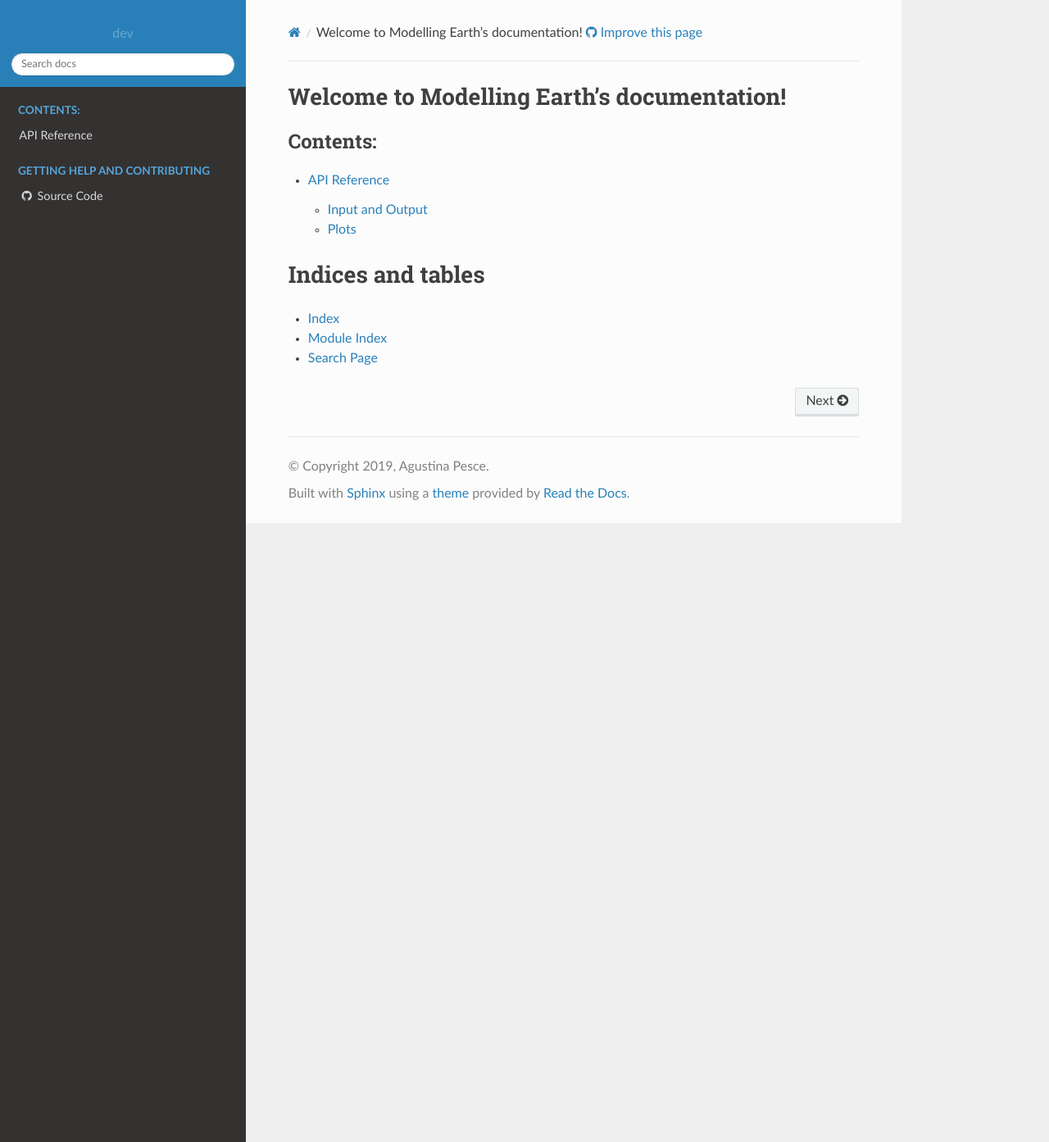
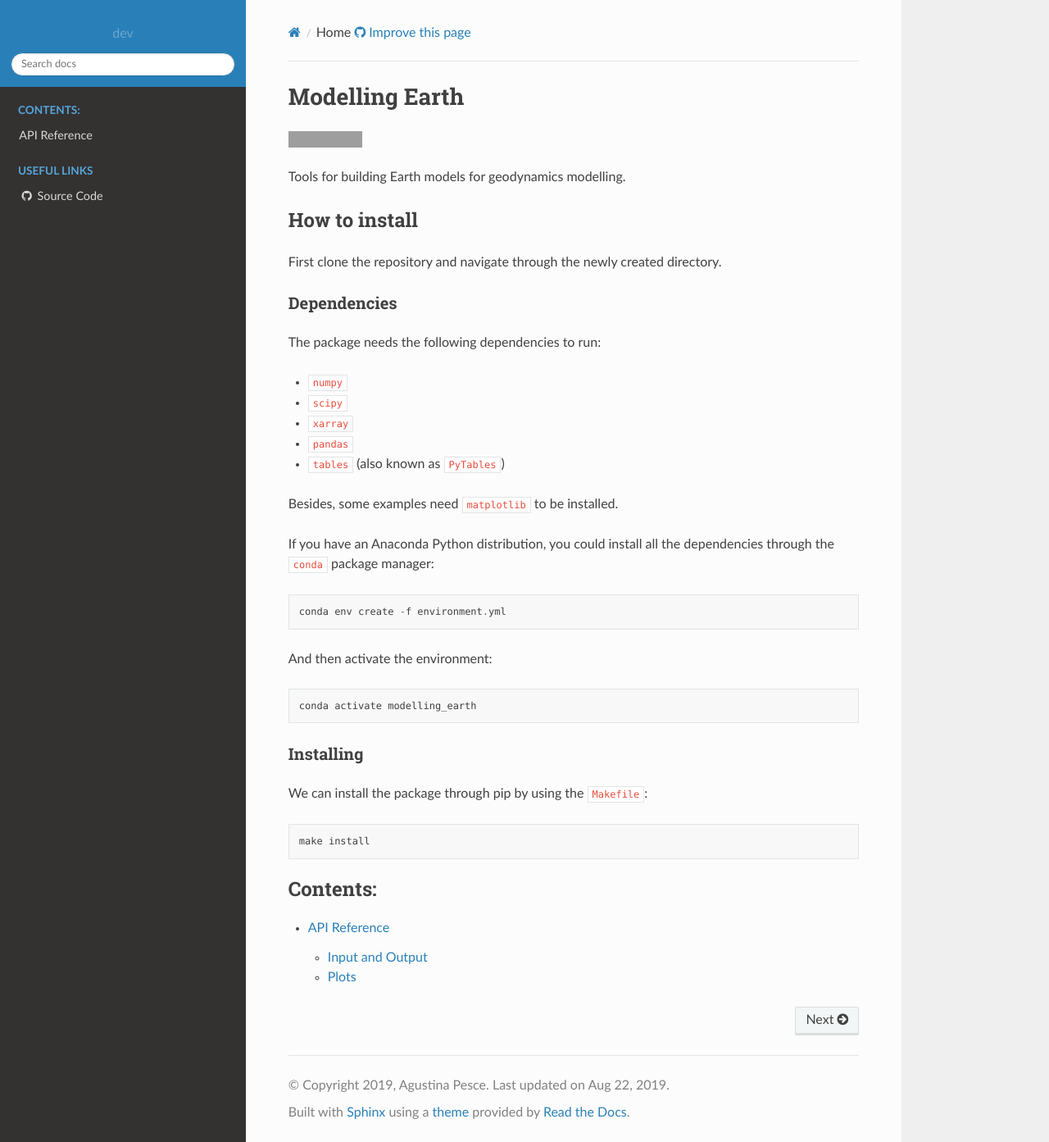
Before and after one commit to aguspesce/modelling_earth, a Sphinx documentation site: the page built from doc/index.rst, in a window 1280 px wide and 1393 px high. Shown: the whole window at 82% size. Built offline with Sphinx 7.4.7 and the Read the Docs theme 2.0.0, drawn with Linux system fonts in a browser that asks for light colours; part of the change alters nothing that is shown; grey boxes are pictures that could not be loaded.

Commit message:
Continue improving the documentation

```diff
--- a/doc/conf.py
+++ b/doc/conf.py
@@ -8,6 +8,7 @@
 
 import os
 import sys
+import datetime
 
 # Sphinx needs to be able to import the package to use autodoc and get the
 # version number
@@ -63,133 +64,35 @@ autosummary_generate = False
 # Add any paths that contain templates here, relative to this directory.
 templates_path = ['_templates']
 
-# The suffix(es) of source filenames.
-# You can specify multiple suffix as a list of string:
-#
-# source_suffix = ['.rst', '.md']
+
+# Sphinx project configuration
+templates_path = ['_templates']
+exclude_patterns = ['_build', 'Thumbs.db', '.DS_Store', '**.ipynb_checkpoints']
 source_suffix = '.rst'
-
-# The master toctree document.
+# The encoding of source files.
+source_encoding = 'utf-8-sig'
 master_doc = 'index'
 
-# The language for content autogenerated by Sphinx. Refer to documentation
-# for a list of supported languages.
-#
-# This is also used if you do content translation via gettext catalogs.
-# Usually you set "language" from the command line for these cases.
-language = None
-
-# List of patterns, relative to source directory, that match files and
-# directories to ignore when looking for source files.
-# This pattern also affects html_static_path and html_extra_path.
-exclude_patterns = ['_build', 'Thumbs.db', '.DS_Store']
-
-# The name of the Pygments (syntax highlighting) style to use.
-pygments_style = None
+# General information about the project
+year = datetime.date.today().year
+project = "Modelling Earth"
+if len(full_version.split('+')) > 1 or full_version == 'unknown':
+    version = 'dev'
+else:
+    version = full_version
 
 
-# -- Options for HTML output -------------------------------------------------
-
-# The theme to use for HTML and HTML Help pages.  See the documentation for
-# a list of builtin themes.
-#
-html_theme = 'alabaster'
-
-# Theme options are theme-specific and customize the look and feel of a theme
-# further.  For a list of options available for each theme, see the
-# documentation.
-#
-# html_theme_options = {}
-
-# Add any paths that contain custom static files (such as style sheets) here,
-# relative to this directory. They are copied after the builtin static files,
-# so a file named "default.css" will overwrite the builtin "default.css".
+# Html configuration
+html_last_updated_fmt = '%b %d, %Y'
+html_title = project
+html_short_title = project
 html_static_path = ['_static']
-
-# Custom sidebar templates, must be a dictionary that maps document names
-# to template names.
-#
-# The default sidebars (for documents that don't match any pattern) are
-# defined by theme itself.  Builtin themes are using these templates by
-# default: ``['localtoc.html', 'relations.html', 'sourcelink.html',
-# 'searchbox.html']``.
-#
-# html_sidebars = {}
-
-
-# -- Options for HTMLHelp output ---------------------------------------------
-
-# Output file base name for HTML help builder.
-htmlhelp_basename = 'ModellingEarthdoc'
-
-
-# -- Options for LaTeX output ------------------------------------------------
-
-latex_elements = {
-    # The paper size ('letterpaper' or 'a4paper').
-    #
-    # 'papersize': 'letterpaper',
-
-    # The font size ('10pt', '11pt' or '12pt').
-    #
-    # 'pointsize': '10pt',
-
-    # Additional stuff for the LaTeX preamble.
-    #
-    # 'preamble': '',
-
-    # Latex figure (float) alignment
-    #
-    # 'figure_align': 'htbp',
-}
-
-# Grouping the document tree into LaTeX files. List of tuples
-# (source start file, target name, title,
-#  author, documentclass [howto, manual, or own class]).
-latex_documents = [
-    (master_doc, 'ModellingEarth.tex', 'Modelling Earth Documentation',
-     'Agustina Pesce', 'manual'),
-]
-
-
-# -- Options for manual page output ------------------------------------------
-
-# One entry per manual page. List of tuples
-# (source start file, name, description, authors, manual section).
-man_pages = [
-    (master_doc, 'modellingearth', 'Modelling Earth Documentation',
-     [author], 1)
-]
-
-
-# -- Options for Texinfo output ----------------------------------------------
-
-# Grouping the document tree into Texinfo files. List of tuples
-# (source start file, target name, title, author,
-#  dir menu entry, description, category)
-texinfo_documents = [
-    (master_doc, 'ModellingEarth', 'Modelling Earth Documentation',
-     author, 'ModellingEarth', 'One line description of project.',
-     'Miscellaneous'),
-]
-
-
-# -- Options for Epub output -------------------------------------------------
-
-# Bibliographic Dublin Core info.
-epub_title = project
-
-# The unique identifier of the text. This can be a ISBN number
-# or the project homepage.
-#
-# epub_identifier = ''
-
-# A unique identification for the text.
-#
-# epub_uid = ''
-
-# A list of files that should not be packed into the epub file.
-epub_exclude_files = ['search.html']
+html_extra_path = []
+pygments_style = 'default'
+add_function_parentheses = False
+html_show_sourcelink = False
+html_show_sphinx = True
+html_show_copyright = True
 
 
 # Theme config
@@ -199,9 +102,9 @@ html_theme_options = {
     'display_version': True,
 }
 html_context = {
-    'menu_links_name': 'Getting help and contributing',
+    'menu_links_name': 'Useful links',
     'menu_links': [
-        ('<i class="fa fa-github fa-fw"></i> Source Code', 'https://github.com/aguspesce/modellin_earth'),
+        ('<i class="fa fa-github fa-fw"></i> Source Code', 'https://github.com/aguspesce/modelling_earth'),
     ],
     # Custom variables to enable "Improve this page"" and "Download notebook"
     # links
--- a/doc/index.rst
+++ b/doc/index.rst
@@ -1,21 +1,9 @@
-.. Modelling Earth documentation master file, created by
-   sphinx-quickstart on Wed Aug 21 15:32:38 2019.
-   You can adapt this file completely to your liking, but it should at least
-   contain the root `toctree` directive.
+.. title:: Home
 
-Welcome to Modelling Earth's documentation!
-===========================================
+.. include:: ../README.rst
 
 .. toctree::
    :maxdepth: 2
    :caption: Contents:
 
    api/index.rst
-
-
-Indices and tables
-==================
-
-* :ref:`genindex`
-* :ref:`modindex`
-* :ref:`search`
```
